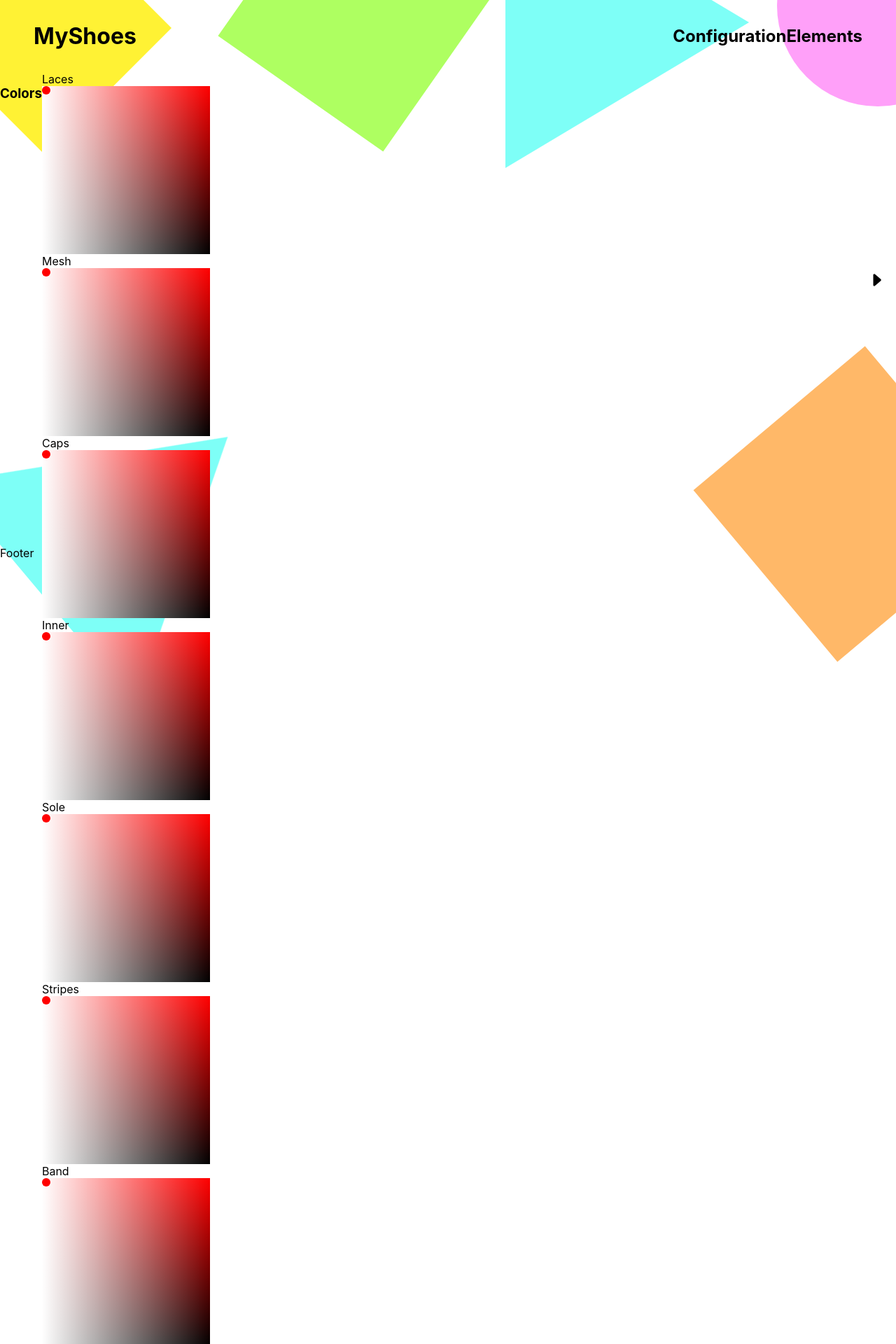
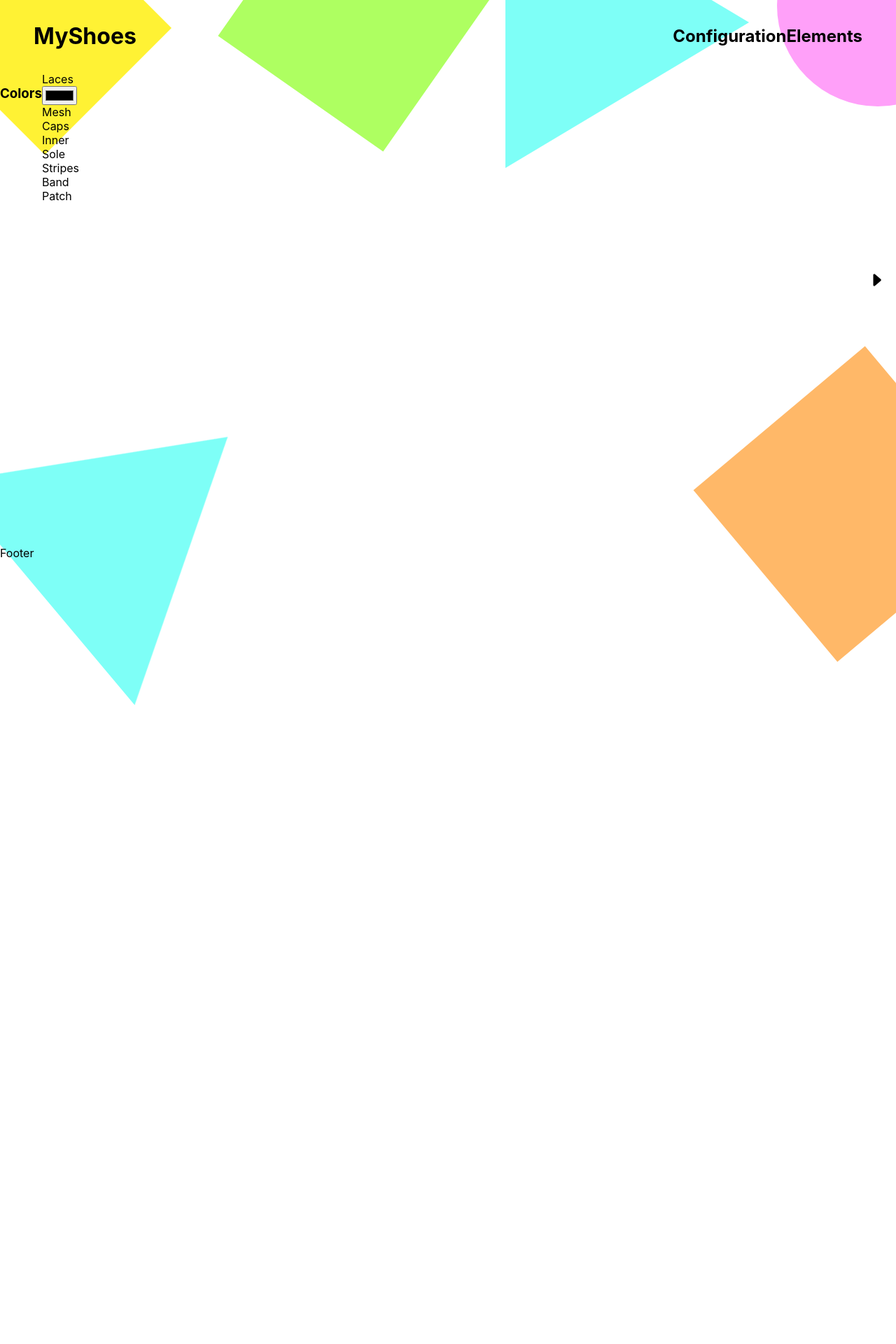
Before and after one commit to ManuelPuchner/medientechnik-sommerprojekt-2-klasse, a Next.js app: page /configurator/ConfigurationElements in a window 1280 px wide. Shown: the top 1920 px of the page at 70% size. After the commit the page ends 800 px from the top, so only its background shows below. Built offline with nearby package versions, Linux system fonts and the light colour scheme.

Commit message:
commented out the color pickers

```diff
--- a/pages/configurator/ConfigurationElements.jsx
+++ b/pages/configurator/ConfigurationElements.jsx
@@ -9,7 +9,7 @@ const InputWrapper = styled.div`
   display: flex;
   flex-direction: column;
   margin-right: 10px;
-`
+`;
 
 export default function ConfigurationElements({ colors, setColors }) {
   return (
@@ -19,53 +19,59 @@ export default function ConfigurationElements({ colors, setColors }) {
         <div>
           <InputWrapper>
             <label>Laces</label>
-            <ColorPicker
+            <input
+              type="color"
+              name=""
+              id=""
               onChange={(e) => setColors({ ...colors, laces: e.target.value })}
             />
+            {/* <ColorPicker
+              onChange={(e) => setColors({ ...colors, laces: e.target.value })}
+            /> */}
           </InputWrapper>
           <InputWrapper>
             <label>Mesh</label>
-            <ColorPicker
+            {/* <ColorPicker
               onChange={(e) => setColors({ ...colors, mesh: e.target.value })}
-            />
+            /> */}
           </InputWrapper>
           <InputWrapper>
             <label>Caps</label>
-            <ColorPicker
+            {/* <ColorPicker
               onChange={(e) => setColors({ ...colors, caps: e.target.value })}
-            />
+            /> */}
           </InputWrapper>
           <InputWrapper>
             <label>Inner</label>
-            <ColorPicker
+            {/* <ColorPicker
               onChange={(e) => setColors({ ...colors, inner: e.target.value })}
-            />
+            /> */}
           </InputWrapper>
           <InputWrapper>
             <label>Sole</label>
-            <ColorPicker
+            {/* <ColorPicker
               onChange={(e) => setColors({ ...colors, sole: e.target.value })}
-            />
+            /> */}
           </InputWrapper>
           <InputWrapper>
             <label>Stripes</label>
-            <ColorPicker
+            {/* <ColorPicker
               onChange={(e) =>
                 setColors({ ...colors, stripes: e.target.value })
               }
-            />
+            /> */}
           </InputWrapper>
           <InputWrapper>
             <label>Band</label>
-            <ColorPicker
+            {/* <ColorPicker
               onChange={(e) => setColors({ ...colors, band: e.target.value })}
-            />
+            /> */}
           </InputWrapper>
           <InputWrapper>
             <label>Patch</label>
-            <ColorPicker
+            {/* <ColorPicker
               onChange={(e) => setColors({ ...colors, patch: e.target.value })}
-            />
+            /> */}
           </InputWrapper>
         </div>
       </ConfigurationWrapper>
```
